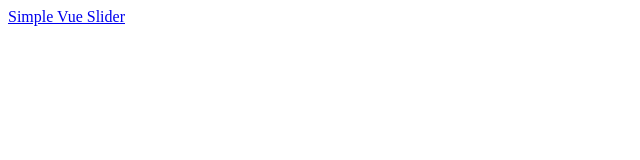
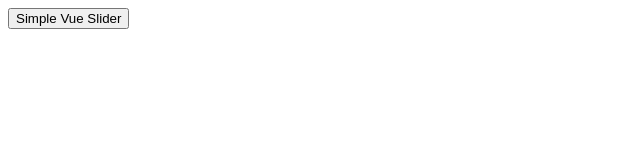
Before and after one commit to mannajstu/vue-code, a plain HTML site: page index.html in a window 1280 px wide. Shown: the whole page, without its empty margins (0-640 px from the left). Drawn offline with Linux system fonts and the light colour scheme.

Commit message:
Update index.html

```diff
--- a/index.html
+++ b/index.html
@@ -5,7 +5,7 @@
 
 </head>
 <body >
-<a href="Simple Vue Slider.html">Simple Vue Slider</a>
+<a href="Simple Vue Slider.html"><button>Simple Vue Slider</button></a>
 
 
 </body>
```
